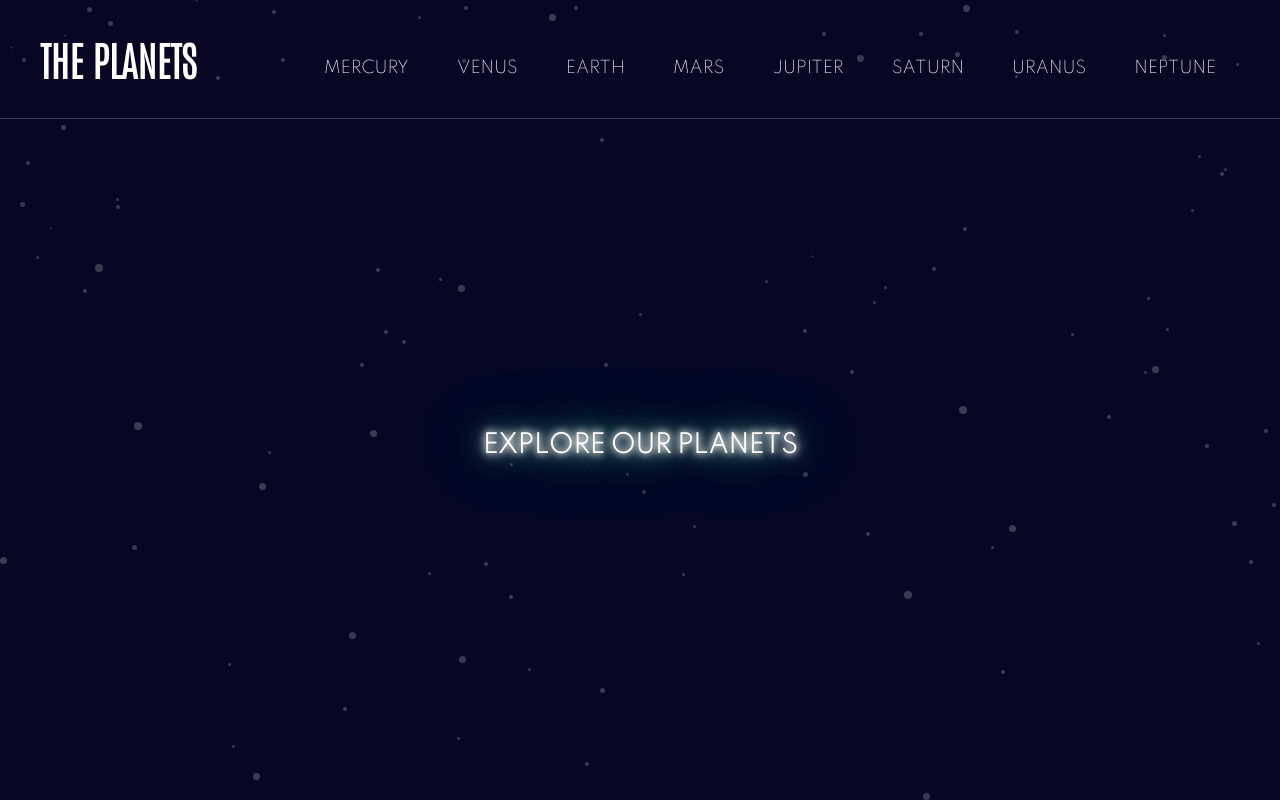
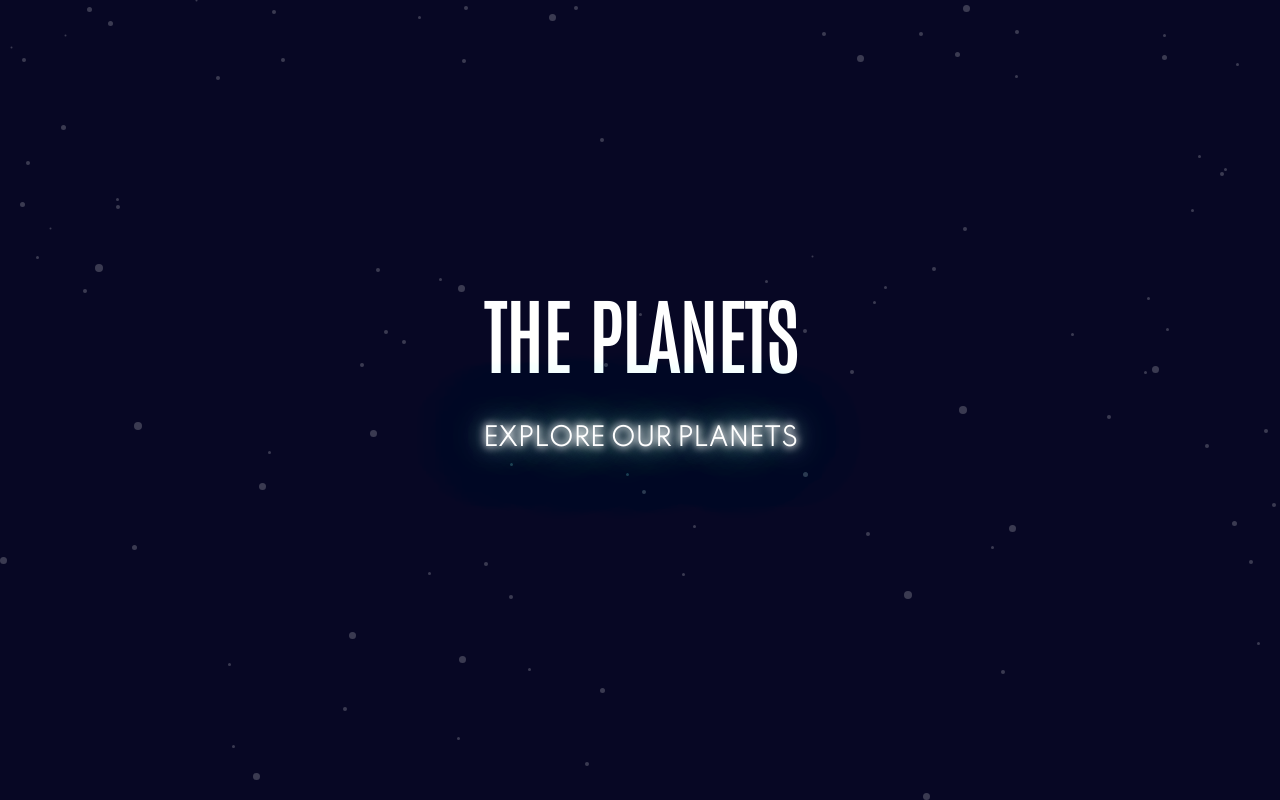
Before and after one commit to IlariaCallegari/planets-app, a React (Create React App) app: page / in a window 1280 px wide. Built offline with nearby package versions, Linux system fonts and the light colour scheme.

Commit message:
change homepage

```diff
--- a/src/App.js
+++ b/src/App.js
@@ -23,10 +23,10 @@ function App() {
   return (
     <Router>
       <div className={app}>
-        <Header handleOverview={handleOverview} />
         <Switch>
           <Route exact path="/" render={() => <Home />} />
           <Route exact path="/:planet">
+            <Header handleOverview={handleOverview} />
             <Main
               view={view}
               handleOverview={handleOverview}
--- a/src/pages/Home.js
+++ b/src/pages/Home.js
@@ -2,10 +2,11 @@ import { Link } from "react-router-dom";
 import useStyles from "../styles/home-style";
 
 function Home() {
-  const { homeContainer, enterBtn } = useStyles();
+  const { homeContainer, enterBtn, logo} = useStyles();
 
   return (
     <section className={homeContainer}>
+      <h1 className={logo}>The Planets</h1>
       <Link to="/Mercury" className={enterBtn}>
         Explore our Planets
         <div></div>
--- a/src/styles/home-style.js
+++ b/src/styles/home-style.js
@@ -3,11 +3,15 @@ import colors from "../utils/variables";
 
 const useStyles = createUseStyles({
   homeContainer: {
-    height: "calc(100vh - 120px)",
-    margin: 0,
+    height: "100vh",
     display: "flex",
+    flexDirection: "column",
     justifyContent: "center",
     alignItems: "center",
+  },
+  logo: {
+    fontSize: "5rem",
+    textTransform: "uppercase",
   },
   enterBtn: {
     color: colors.white,
@@ -33,12 +37,6 @@ const useStyles = createUseStyles({
 
       opacity: 1,
     },
-    // "&:hover": {
-    //   backgroundColor: colors.darkGrey,
-    // },
-    // "&:active": {
-    //   backgroundColor: "#1ec2a4",
-    // },
   },
   "@keyframes flicker": {
     " 0%, 18%, 22%, 25%, 53%, 57%, 100%": {
```
